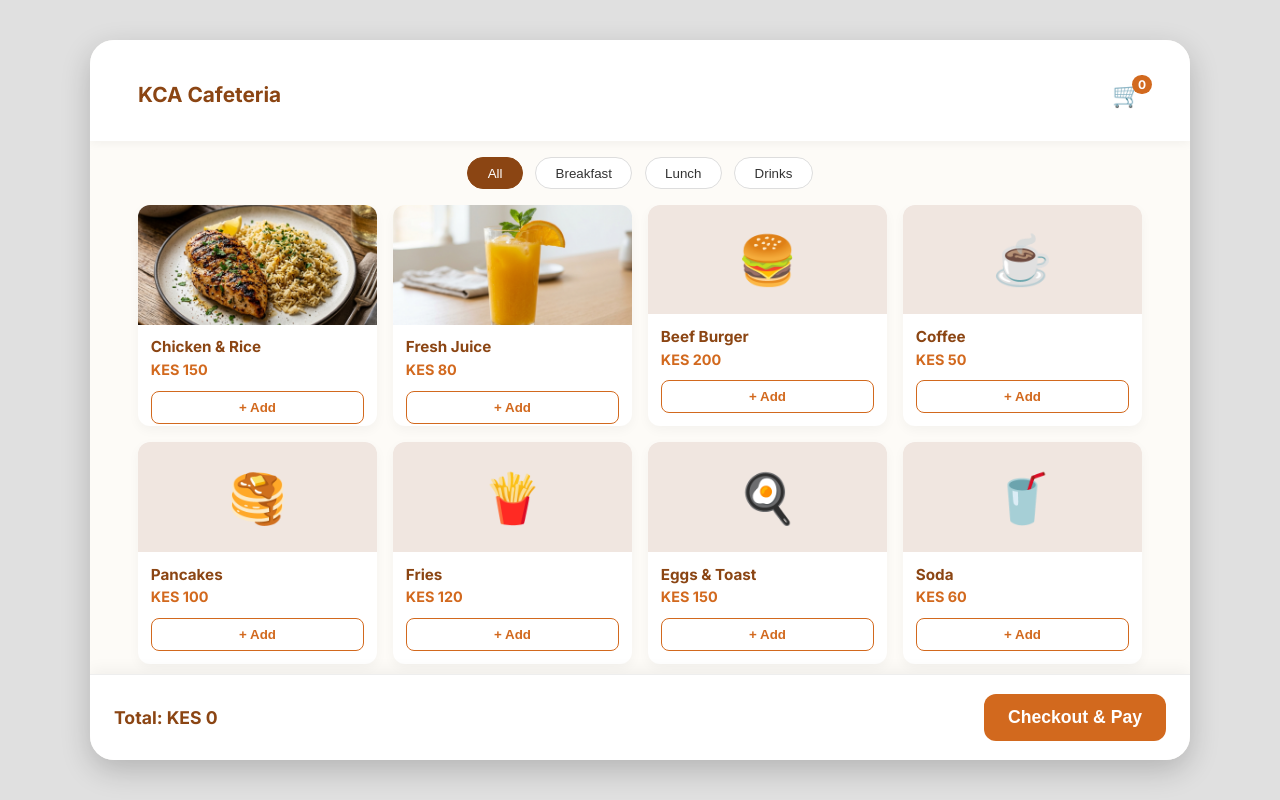
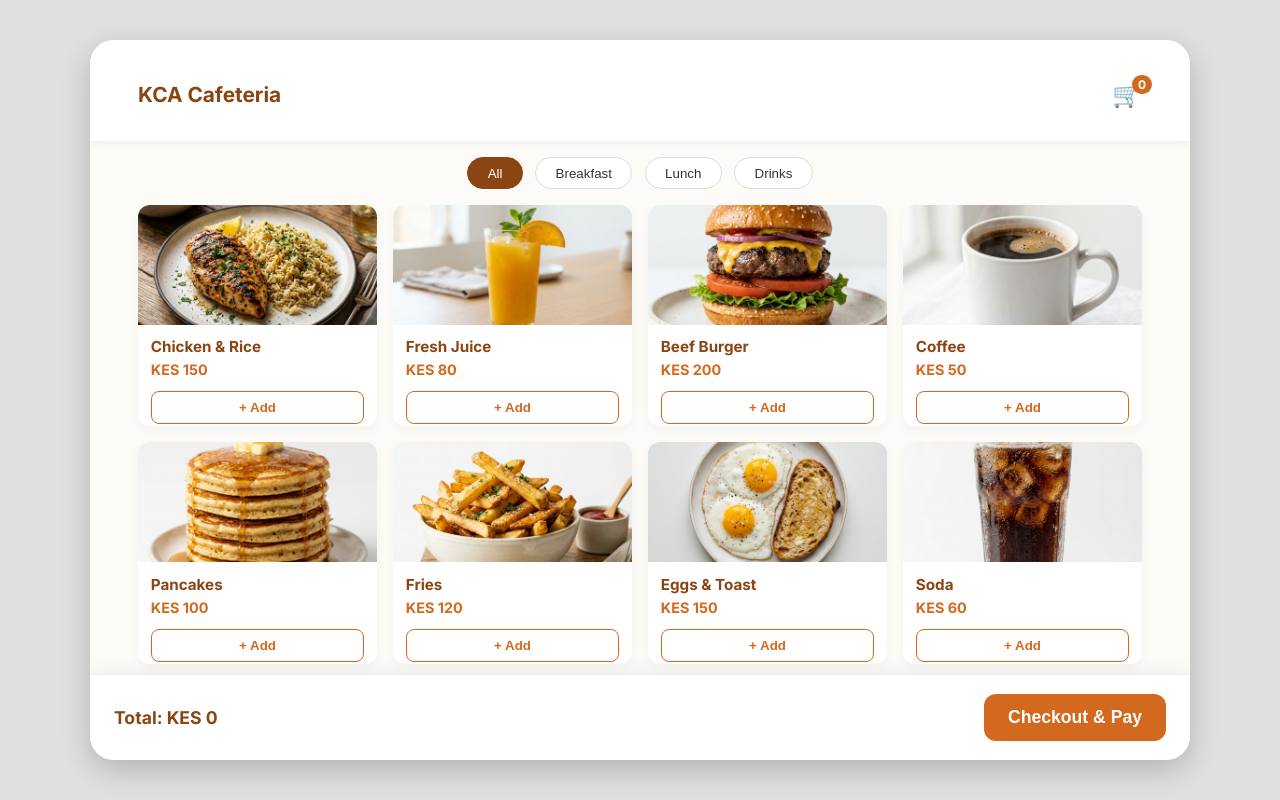
Before and after one commit to solomon476/Kca-Cafeteria, a plain HTML site: page index.html in a window 1280 px wide. Both pictures are taken after a click on the button "Login". Drawn offline with Linux system fonts and the light colour scheme.

Commit message:
Update food placeholders with realistic images and fix signup link

```diff
--- a/app.js
+++ b/app.js
@@ -9,6 +9,11 @@ document.getElementById('login-btn').addEventListener('click', () => {
     // Basic transition for prototype
     loginScreen.style.display = 'none';
     studentMenu.style.display = 'flex';
+});
+
+document.getElementById('signup-link').addEventListener('click', (e) => {
+    e.preventDefault();
+    alert("Sign up functionality coming soon!");
 });
 
 // --- Cart Logic ---
--- a/index.html
+++ b/index.html
@@ -26,7 +26,7 @@
                     <input type="password" id="password" placeholder="••••••••">
                 </div>
                 <button id="login-btn" class="btn-primary">Login</button>
-                <p class="signup-link">Don't have an account? <a href="#">Sign up</a></p>
+                <p class="signup-link">Don't have an account? <a href="#" id="signup-link">Sign up</a></p>
             </div>
         </div>
 
@@ -68,7 +68,7 @@
                 </div>
                 <!-- Card 3 -->
                 <div class="food-card" data-category="lunch">
-                    <div class="food-img placeholder-img">🍔</div>
+                    <img src="images/beef_burger.png" alt="Beef Burger" class="food-img">
                     <div class="food-info">
                         <h3>Beef Burger</h3>
                         <p class="price">KES 200</p>
@@ -77,7 +77,7 @@
                 </div>
                 <!-- Card 4 -->
                 <div class="food-card" data-category="drinks">
-                    <div class="food-img placeholder-img">☕</div>
+                    <img src="images/coffee.png" alt="Coffee" class="food-img">
                     <div class="food-info">
                         <h3>Coffee</h3>
                         <p class="price">KES 50</p>
@@ -86,7 +86,7 @@
                 </div>
                 <!-- Card 5 -->
                 <div class="food-card" data-category="breakfast">
-                    <div class="food-img placeholder-img">🥞</div>
+                    <img src="images/pancakes.png" alt="Pancakes" class="food-img">
                     <div class="food-info">
                         <h3>Pancakes</h3>
                         <p class="price">KES 100</p>
@@ -95,7 +95,7 @@
                 </div>
                 <!-- Card 6 -->
                 <div class="food-card" data-category="lunch">
-                    <div class="food-img placeholder-img">🍟</div>
+                    <img src="images/fries.png" alt="Fries" class="food-img">
                     <div class="food-info">
                         <h3>Fries</h3>
                         <p class="price">KES 120</p>
@@ -104,7 +104,7 @@
                 </div>
                 <!-- Card 7 -->
                 <div class="food-card" data-category="breakfast">
-                    <div class="food-img placeholder-img">🍳</div>
+                    <img src="images/eggs_toast.png" alt="Eggs & Toast" class="food-img">
                     <div class="food-info">
                         <h3>Eggs & Toast</h3>
                         <p class="price">KES 150</p>
@@ -113,7 +113,7 @@
                 </div>
                 <!-- Card 8 -->
                 <div class="food-card" data-category="drinks">
-                    <div class="food-img placeholder-img">🥤</div>
+                    <img src="images/coca_cola.png" alt="Coca Cola" class="food-img">
                     <div class="food-info">
                         <h3>Soda</h3>
                         <p class="price">KES 60</p>
```
Also changed, not shown: images/beef_burger.png (added), images/coca_cola.png (added), images/coffee.png (added), images/eggs_toast.png (added), images/fries.png (added), images/pancakes.png (added).
